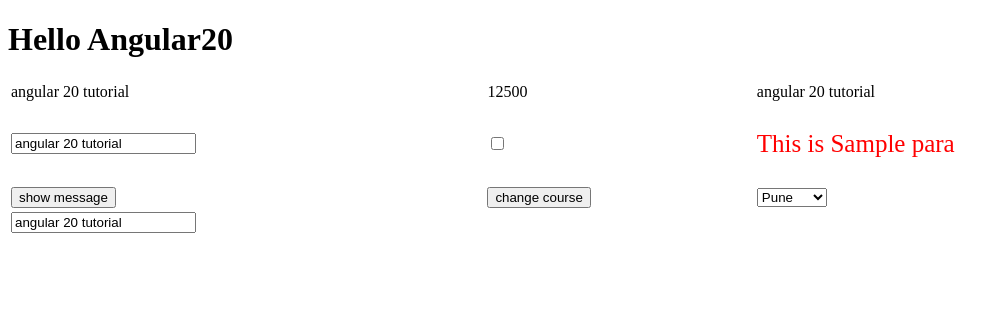
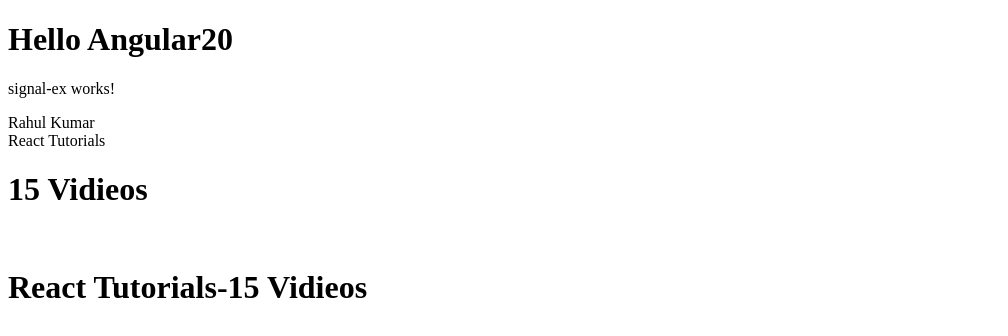
Before and after one commit to AnamulHaqueN/angular20Tutorials, an Angular app: page / in a window 1280 px wide. Shown: the top 336 px of the page, without its empty margins (0-1008 px from the left). Built offline with nearby package versions, Linux system fonts and the light colour scheme.

Commit message:
added signal

```diff
--- a/src/app/app.html
+++ b/src/app/app.html
@@ -1,3 +1,3 @@
 <h1>Hello Angular20</h1>
 
-<app-data-binding></app-data-binding>
+<app-signal-ex></app-signal-ex>
--- a/src/app/app.ts
+++ b/src/app/app.ts
@@ -3,10 +3,11 @@
 import { Admin } from './components/admin/admin';
 import { User } from './components/user/user';
 import { DataBinding } from './components/data-binding/data-binding';
+import { SignalEx } from './components/signal-ex/signal-ex';
 
 @Component({
   selector: 'app-root',
-  imports: [DataBinding],
+  imports: [SignalEx],
   templateUrl: './app.html',
   styleUrl: './app.css'
 })
--- /dev/null
+++ b/src/app/components/signal-ex/signal-ex.html
@@ -0,0 +1,12 @@
+<p>signal-ex works!</p>
+
+<span>{{firstName}}</span>
+<br>
+
+<span>{{courseName()}}</span>
+<br>
+
+<h1>{{courseDuration()}}</h1>
+<br>
+
+<h1>{{courseDetail()}}</h1>
--- /dev/null
+++ b/src/app/components/signal-ex/signal-ex.ts
@@ -0,0 +1,29 @@
+import { Component, computed, signal } from '@angular/core';
+
+@Component({
+  selector: 'app-signal-ex',
+  imports: [],
+  templateUrl: './signal-ex.html',
+  styleUrl: './signal-ex.css'
+})
+export class SignalEx {
+  firstName: string = "Anamul";
+  productName = "Moto";
+
+  courseName = signal<string>("Angular 20");
+
+  courseDuration = signal("15 Vidieos");
+
+  courseDetail = computed(()=>this.courseName() + '-' + this.courseDuration())
+
+  constructor() {
+    this.firstName = "Rahul Kumar";
+    console.log(this.firstName);
+    console.log(this.courseName)
+    setTimeout(()=>{
+      this.courseName.set("React Tutorials");
+    }, 5000);
+
+    console.log(this.courseName())
+  }
+}
```
Also changed, not shown: src/app/components/signal-ex/signal-ex.css (added), 1 other file (tests, documents, lock files or other folders).
